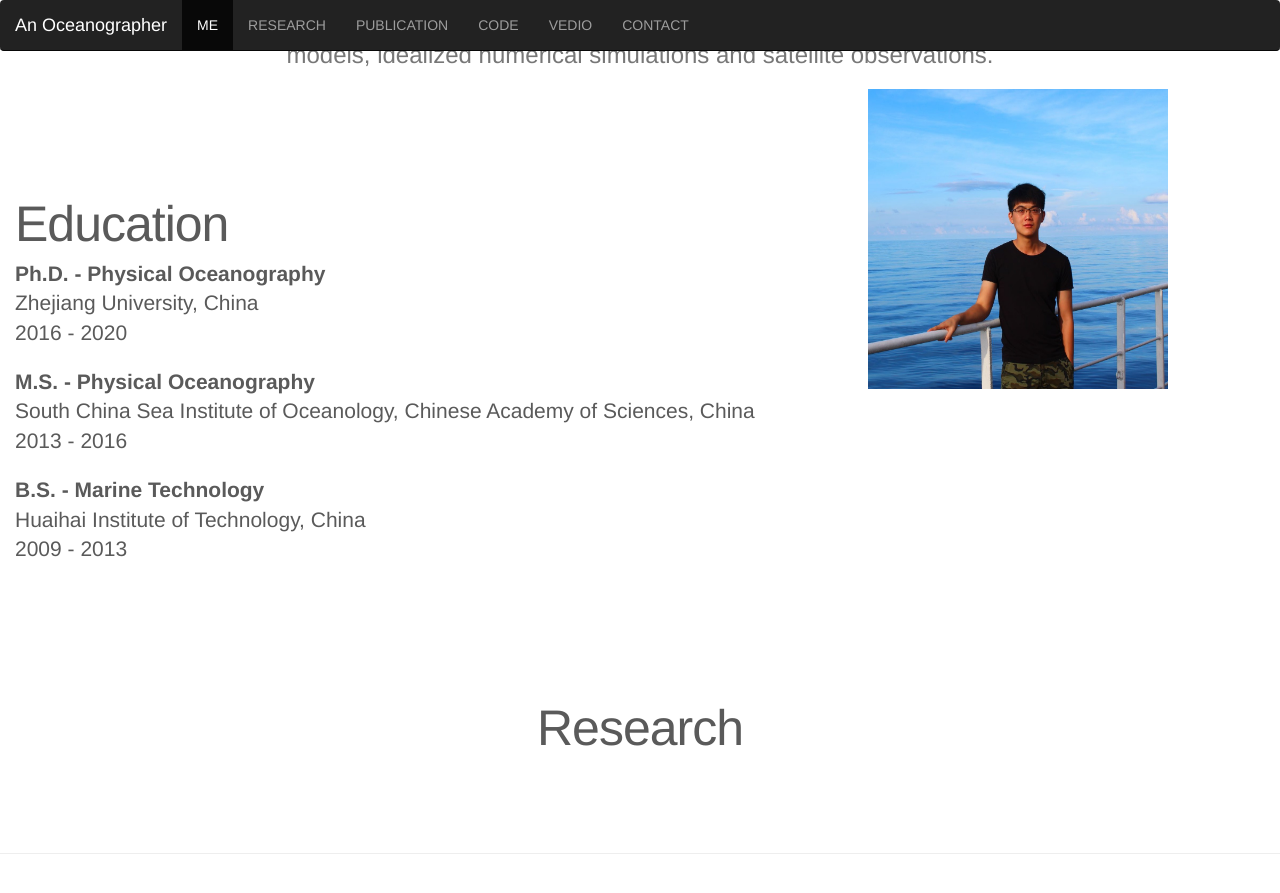
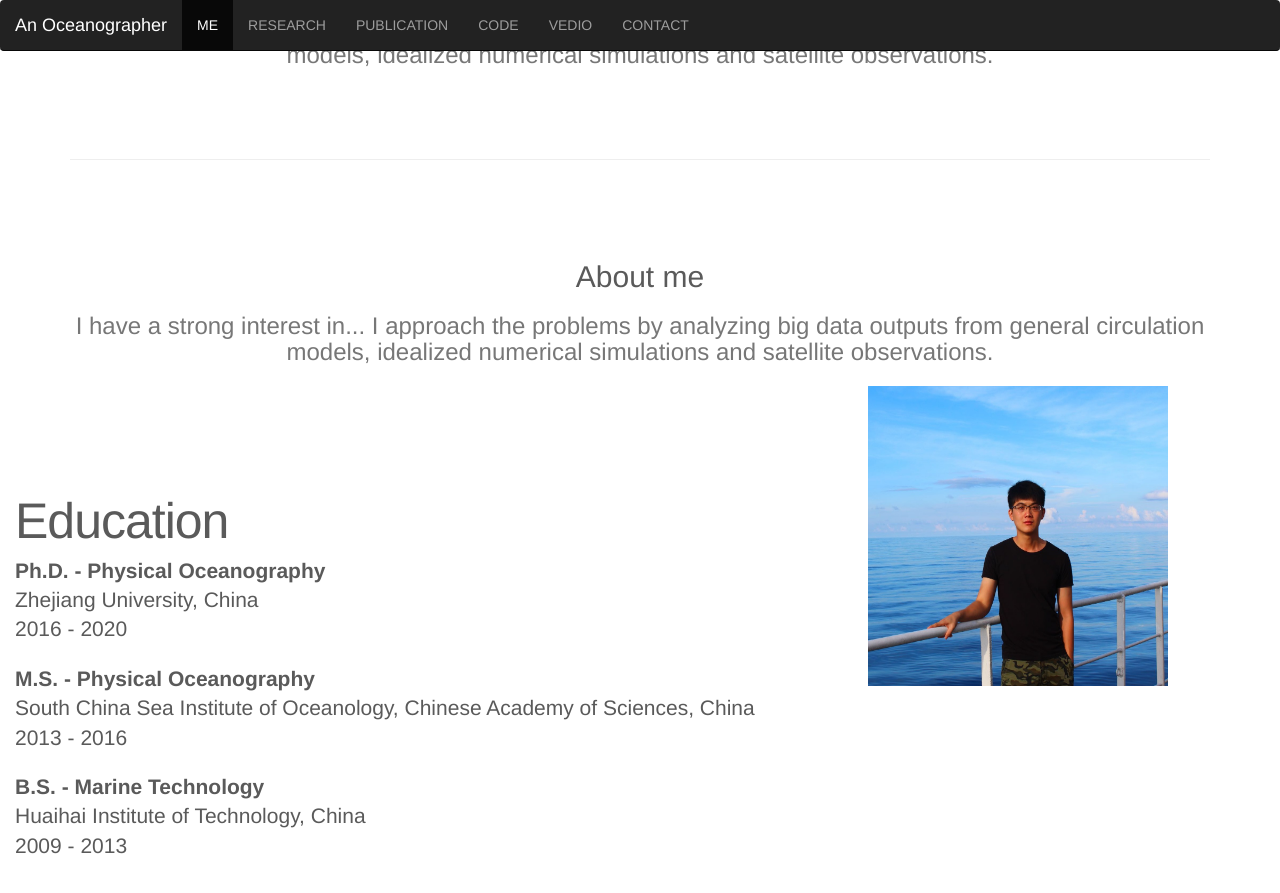
Before and after one commit to liutongya/liutongya.github.io, a Jekyll site: the page built from index.html, in a window 1280 px wide and 900 px high, scrolled down 1352 px. Shown: the top 893 px of the window. Built offline with Jekyll 4.4.1, drawn with Linux system fonts in a browser that asks for light colours.

Commit message:
Update index.html

```diff
--- a/index.html
+++ b/index.html
@@ -62,6 +62,15 @@
           </div>
       </div>
 
+      <hr class="featurette-divider">
+      <div id="about">
+          <div class="row featurette">
+              <div class="col-lg-12 text-center">
+                      <h2 class="section-heading"><face="arial">About me</h2>
+                      <h3 class="section-subheading text-muted">I have a strong interest in... I approach the problems by analyzing big data outputs from general circulation models, idealized numerical simulations and satellite observations.</p>
+              </div>
+          </div>
+      </div>
           </div class="container">
               <div class=""row featurette"">
                   <div class="col-lg-8">
```
